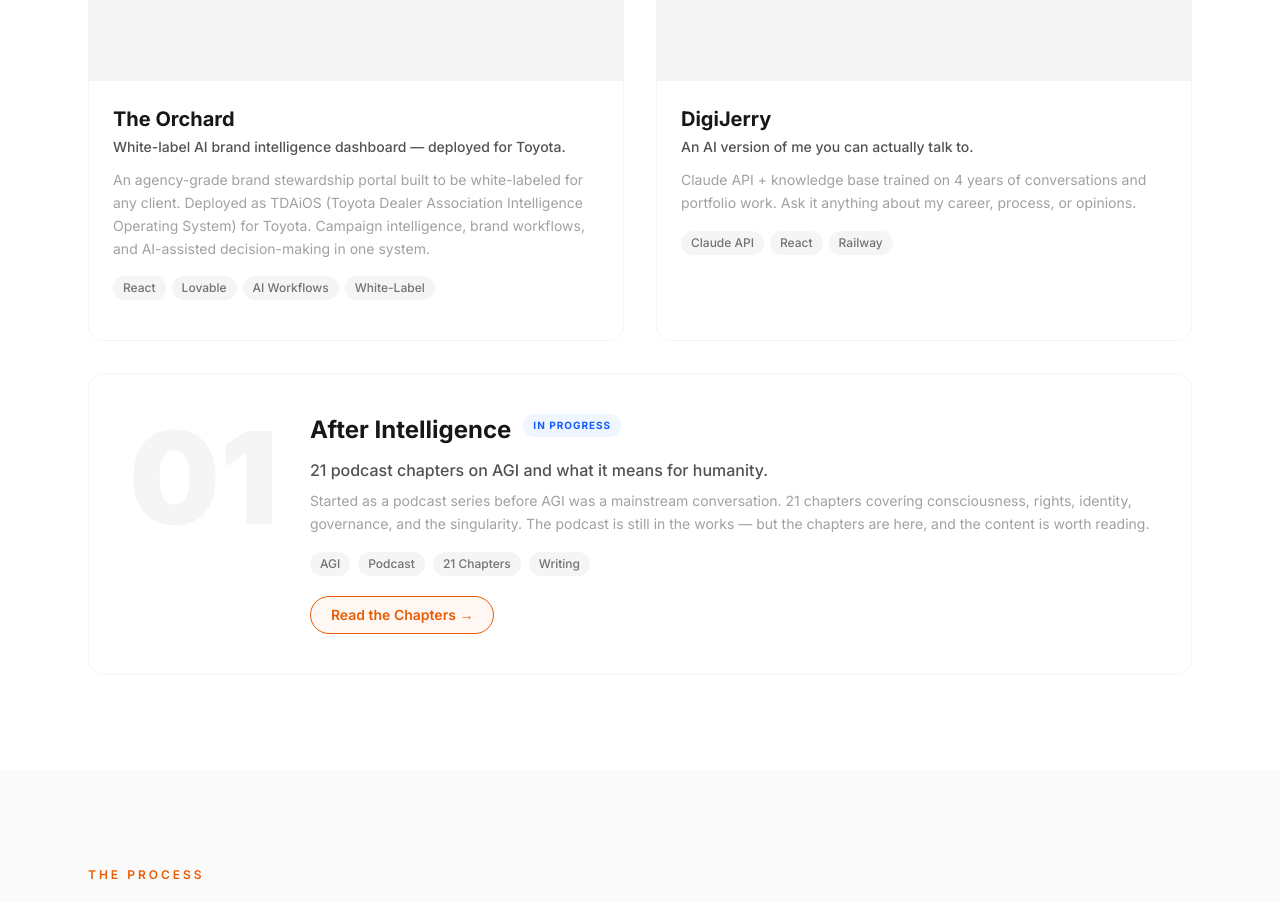
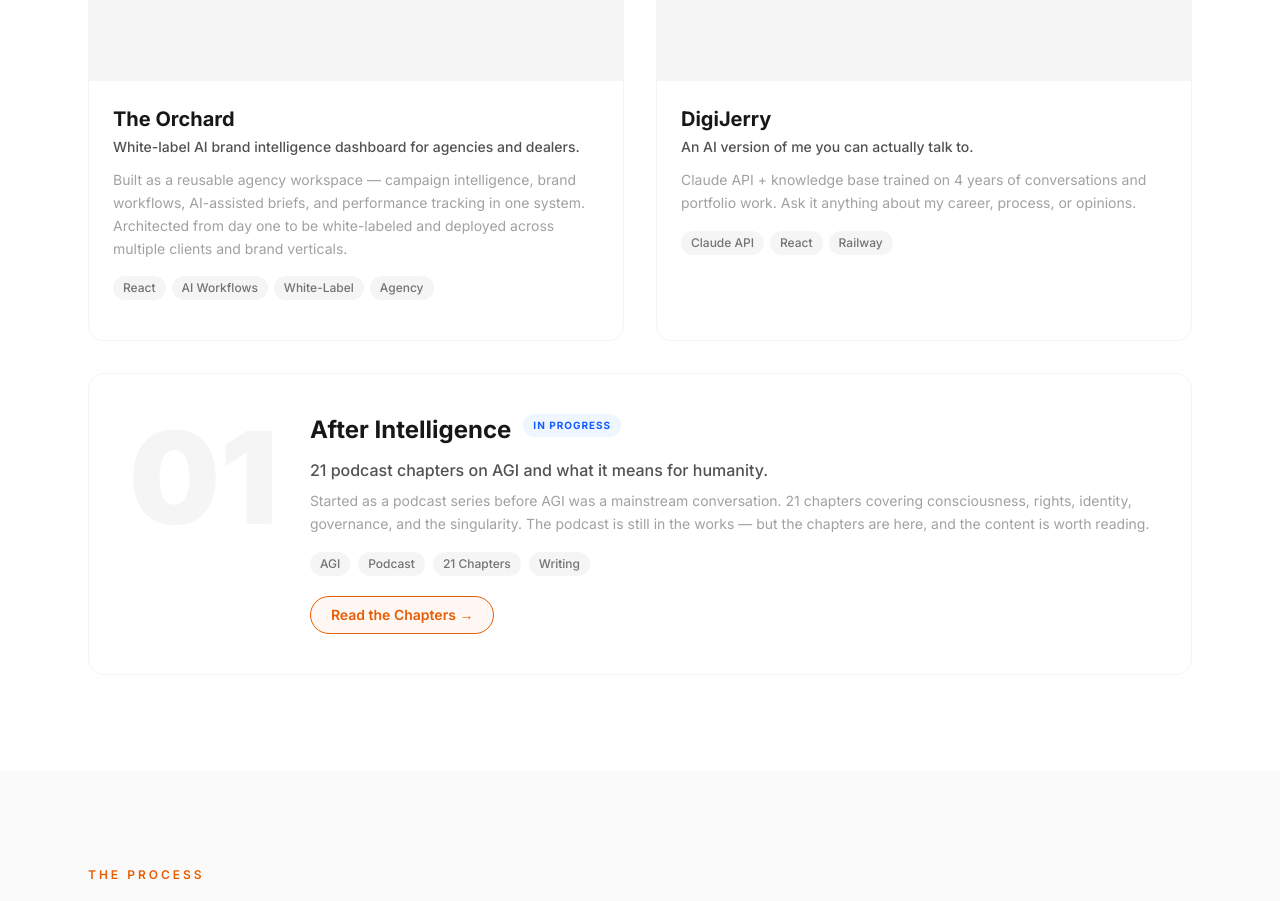
Before and after one commit to rekaldsi/digijerry-portfolio-ai, a React (Vite) app: page / in a window 1280 px wide. Shown: the part 4480-5381 px from the top of the page. Built offline with nearby package versions, Linux system fonts and the light colour scheme.

Commit message:
fix: The Orchard card — remove Toyota/TDAiOS reference, keep copy generic

```diff
--- a/src/components/Projects.tsx
+++ b/src/components/Projects.tsx
@@ -49,9 +49,9 @@
   {
     name: 'The Orchard',
     status: 'LIVE',
-    description: 'White-label AI brand intelligence dashboard — deployed for Toyota.',
-    detail: 'An agency-grade brand stewardship portal built to be white-labeled for any client. Deployed as TDAiOS (Toyota Dealer Association Intelligence Operating System) for Toyota. Campaign intelligence, brand workflows, and AI-assisted decision-making in one system.',
-    tags: ['React', 'Lovable', 'AI Workflows', 'White-Label'],
+    description: 'White-label AI brand intelligence dashboard for agencies and dealers.',
+    detail: 'Built as a reusable agency workspace — campaign intelligence, brand workflows, AI-assisted briefs, and performance tracking in one system. Architected from day one to be white-labeled and deployed across multiple clients and brand verticals.',
+    tags: ['React', 'AI Workflows', 'White-Label', 'Agency'],
   },
   {
     name: 'DigiJerry',
```
